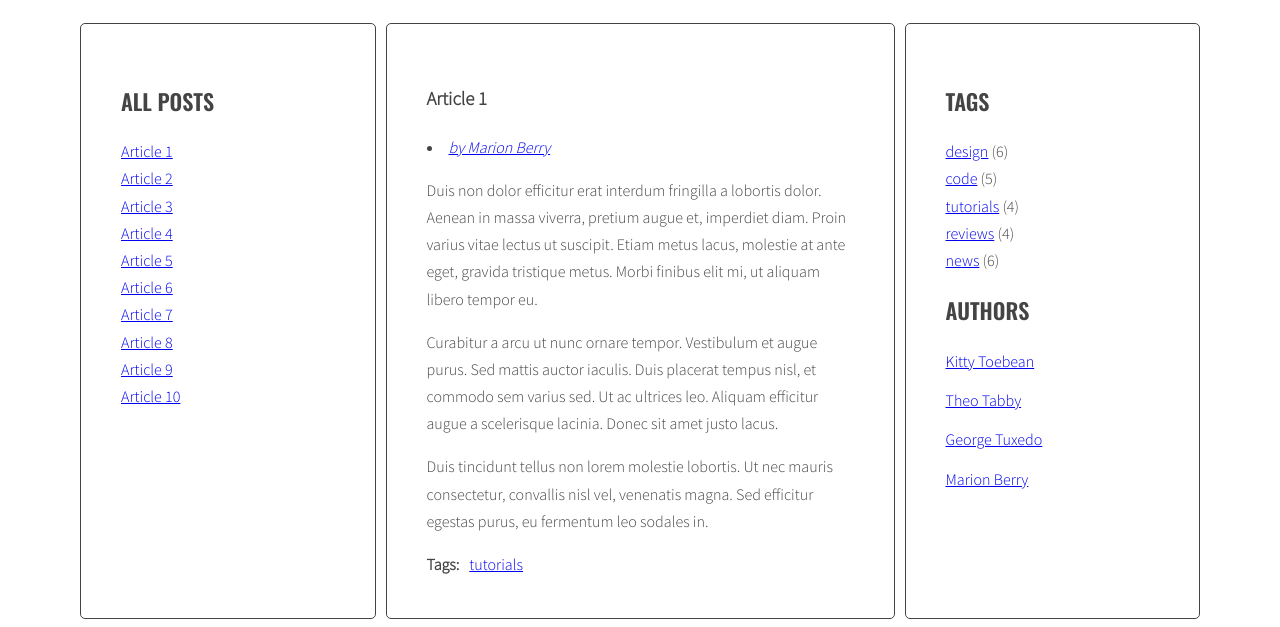
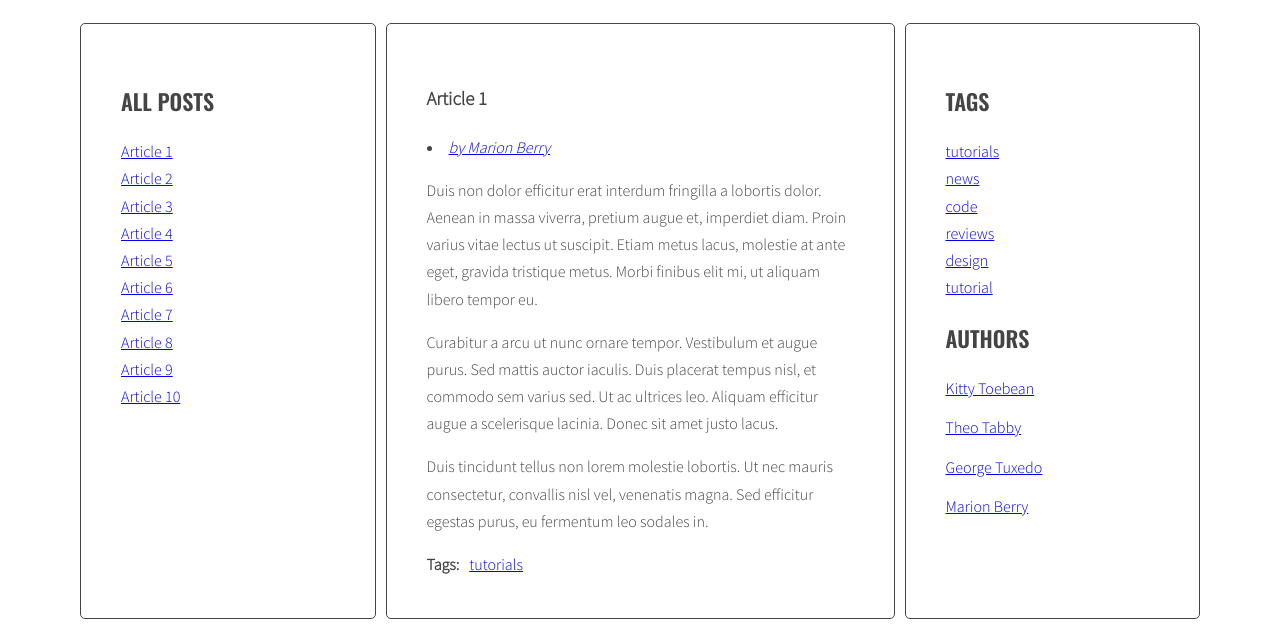
Before and after one commit to Miszczo/javascript-blog, a website: page index.html in a window 1280 px wide. Shown: the part 220-847 px from the top of the page. Drawn offline with nearby package versions, Linux system fonts and the light colour scheme.

Commit message:
Modified generate tags function

```diff
--- a/index.html
+++ b/index.html
@@ -184,11 +184,6 @@
       <aside class="sidebar">
         <h2 class="section-title">Tags</h2>
         <ul class="list tags">
-          <li><a href="#">design</a> <span>(6)</span></li>
-          <li><a href="#">code</a> <span>(5)</span></li>
-          <li><a href="#">tutorials</a> <span>(4)</span></li>
-          <li><a href="#">reviews</a> <span>(4)</span></li>
-          <li><a href="#">news</a> <span>(6)</span></li>
         </ul>
         <h2 class="section-title">Authors</h2>
         <ul class="list authors">
--- a/js/script.js
+++ b/js/script.js
@@ -36,7 +36,8 @@ const optArticleSelector = '.post',
   optTitleSelector = '.post-title',
   optTitleListSelector = '.titles',
   optArticleTagsSelector = '.post-tags .list',
-  optArticleAuthorSelector = '.post .post-author';
+  optArticleAuthorSelector = '.post .post-author',
+  optTagsListSelector = '.tags.list';
 // generateTitleLinks function
 function generateTitleLinks(customSelector = ''){
   console.log(generateTitleLinks);
@@ -78,8 +79,11 @@ function generateTitleLinks(customSelector = ''){
 }
 generateTitleLinks();
 
+
 // GENERATE_TAGS FUNCTION
 function generateTags(){
+  /* [NEW] create a new variable allTags with an empty array */
+  let allTags = [];
   /* find all articles */
   const articles = document.querySelectorAll(optArticleSelector);
   console.log(articles);
@@ -100,15 +104,23 @@ function generateTags(){
     for(let tag of articleTagsArray){
       /* generate HTML of the link */
       const linkHTML = '<li><a href="#tag-' + tag + '">' + tag +  '</a></li>';
-
       /* add generated code to html variable */
       tagsWrapper.innerHTML = tagsWrapper.innerHTML + linkHTML;
+      /* [NEW] check if this link is NOT already in allTags */
+      if(allTags.indexOf(linkHTML) == -1){
+        /* [NEW] add generated code to allTags array */
+        allTags.push(linkHTML);
+      }
     /* END LOOP: for each tag */
     }
     /* insert HTML of all the links into the tags wrapper */
     articles.innerHTML = html;
   /* END LOOP: for every article: */
   }
+  /* [NEW] find list of tags in right column */
+  const tagList = document.querySelector('.tags');
+  /* [NEW] add html from allTags to tagList */
+  tagList.innerHTML = allTags.join(' ');
 }
 generateTags();
 
@@ -237,7 +249,7 @@ function authorClickHandler(event){
 
 function addClickListenersToAuthors(){
   /* find all links to authors */
-  const linksToAuthors = document.querySelectorAll('.post-author a, .list.authors a')
+  const linksToAuthors = document.querySelectorAll('.post-author a, .list.authors a');
   /* START LOOP: for each link */
   for(let link of linksToAuthors){
     /* add tagClickHandler as event listener for that link */
```
